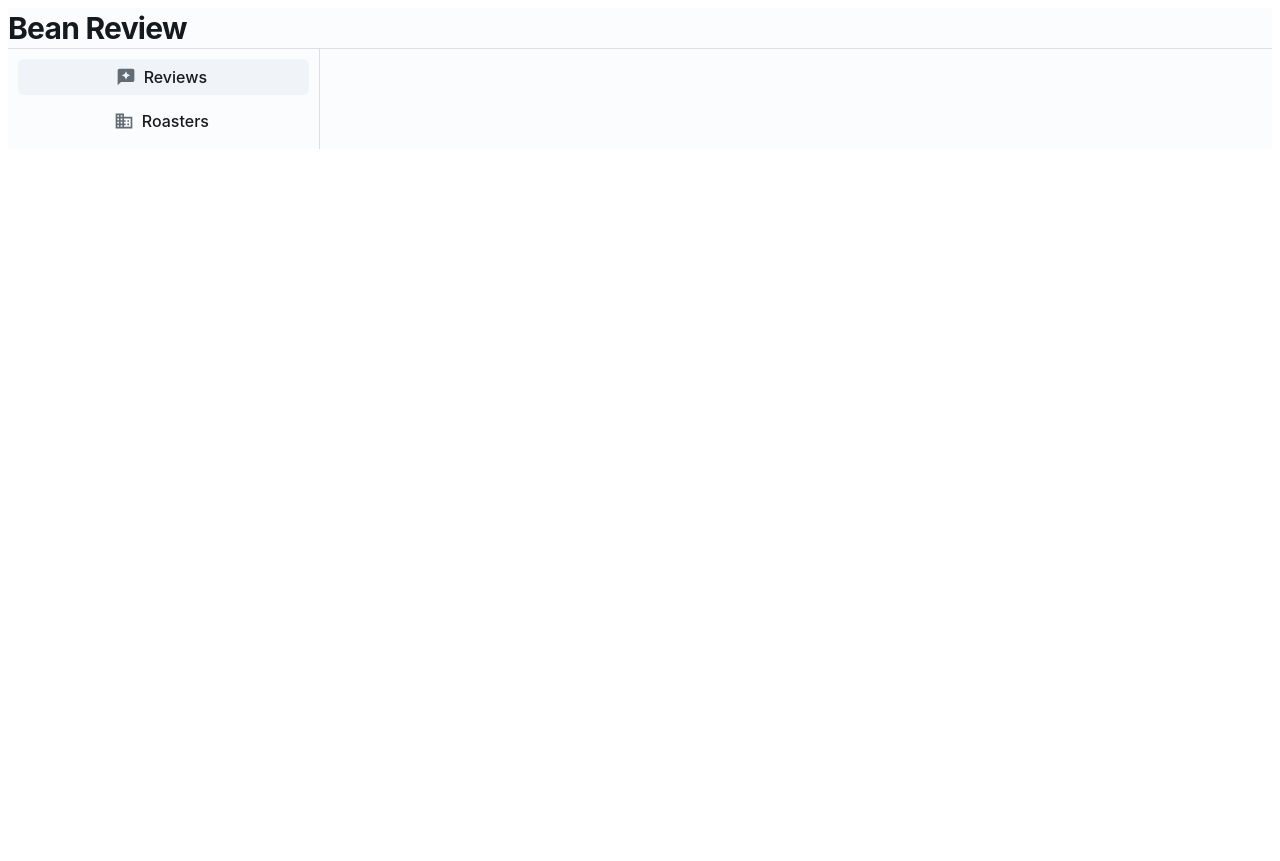
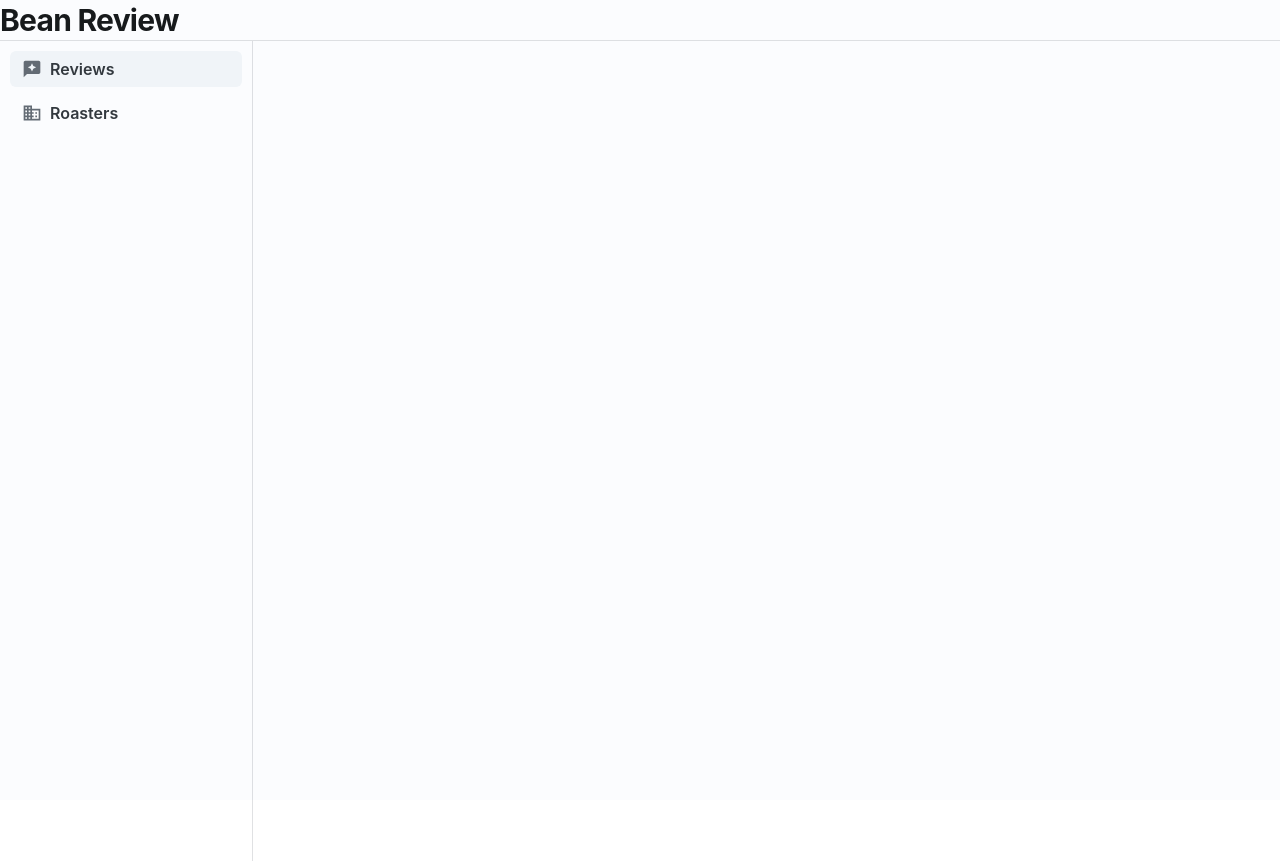
Before and after one commit to michaeljvaldes/bean-review, a React (Vite) app in the folder frontend/: page / in a window 1280 px wide. Before the commit the page ends 800 px from the top, so only its background shows below. Built offline with nearby package versions, Linux system fonts and the light colour scheme.

Commit message:
Fill page and left-align sidebar buttons

```diff
--- a/frontend/src/App.tsx
+++ b/frontend/src/App.tsx
@@ -9,14 +9,14 @@ function App() {
   const [drawerOpen, setDrawerOpen] = useState(false)
 
   return (
-    <Sheet>
+    <Sheet sx={{ height: '100vh' }}>
       <SideDrawer drawerOpen={drawerOpen} setDrawerOpen={setDrawerOpen}></SideDrawer>
       <NavBar openDrawer={() => setDrawerOpen(true)}></NavBar>
       <Divider></Divider>
       <Stack direction={'row'} justifyContent={'space-between'}>
         <Box flex={1} display={{ xs: 'none', sm: 'block' }}><SideBar></SideBar></Box>
         <Divider orientation='vertical' />
-        <Box flex={3} margin={'10px'}><Outlet /></Box>
+        <Box flex={4} margin={'10px'}><Outlet /></Box>
       </Stack>
     </Sheet >
   )
--- a/frontend/src/components/SideBar/SideBar.tsx
+++ b/frontend/src/components/SideBar/SideBar.tsx
@@ -12,19 +12,23 @@ const SideBar: FC<SideBarProps> = () => {
   const location = useLocation()
 
   return (
-    <Box data-testid="SideBar" margin={'10px'}>
+    <Box data-testid="SideBar" margin={'10px'} sx={{ height: '100vh' }}>
       <ButtonGroup orientation='vertical' spacing={1} variant='plain'>
         <Button
           variant={location.pathname === '/reviews' || location.pathname === '/' ? 'soft' : 'plain'}
           startDecorator={<ReviewsIcon />}
-          onClick={() => navigate('/reviews')}>
-          <Typography level='title-md'>Reviews</Typography>
+          onClick={() => navigate('/reviews')}
+          sx={{ justifyContent: 'flex-start' }}
+        >
+          <Typography level='body-md'>Reviews</Typography>
         </Button>
         <Button
           variant={location.pathname === '/roasters' ? 'soft' : 'plain'}
           startDecorator={<BusinessIcon />}
-          onClick={() => navigate('/roasters')}>
-          <Typography level='title-md'>Roasters</Typography>
+          onClick={() => navigate('/roasters')}
+          sx={{ justifyContent: 'flex-start' }}
+        >
+          <Typography level='body-md'>Roasters</Typography>
         </Button>
       </ButtonGroup>
     </Box>
--- /dev/null
+++ b/frontend/src/index.css
@@ -0,0 +1,8 @@
+html {
+    min-height: 100vh;
+}
+
+body {
+    margin: 0;
+    min-height: 100vh;
+}
--- a/frontend/src/main.tsx
+++ b/frontend/src/main.tsx
@@ -7,6 +7,8 @@ import Reviews from './components/Reviews/Reviews.tsx'
 import Roasters from './components/Roasters/Roasters.tsx'
 import { QueryClient, QueryClientProvider } from '@tanstack/react-query'
 import axios from 'axios'
+import './index.css'
+
 
 const router = createBrowserRouter([
   {
```
